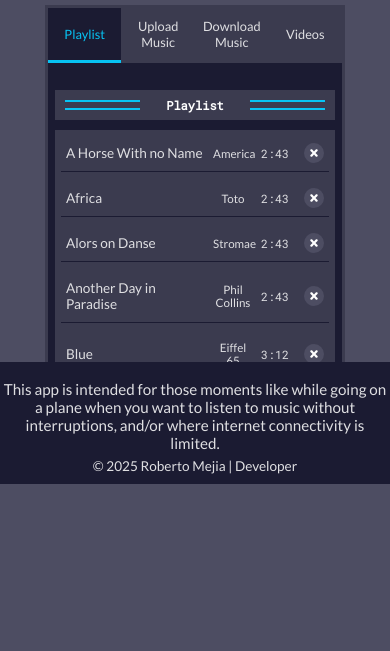
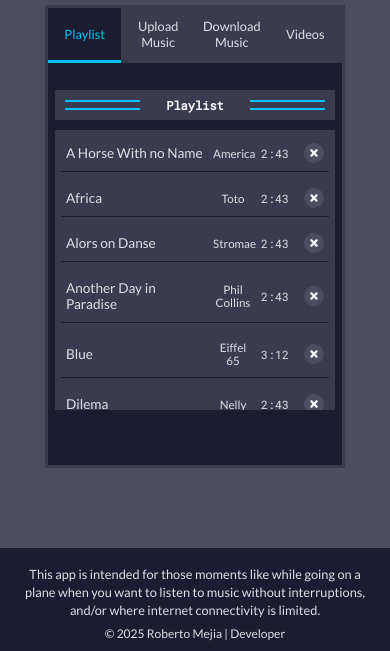
Before and after one commit to R7Mejia/Music-Player, a plain HTML site: page index.html in a window 390 px wide. Shown: the part 410-1061 px from the top of the page. Before the commit the page ends 958 px from the top, so only its background shows below. Drawn offline with Linux system fonts and the light colour scheme; a script that the page names is missing.

Commit message:
Fix Footer Visibility and Position

```diff
--- a/css/style.css
+++ b/css/style.css
@@ -86,7 +86,7 @@ ul {
   background-color: var(--background-color);
   border: 3px solid var(--foreground-color);
   min-height: 400px;
-  margin-bottom: 60px; /* Add space for footer */
+  margin-bottom: 20px;
 }
 
 .player-bar,
@@ -634,14 +634,17 @@ button:focus,
   text-align: center;
   padding: 18px 0 10px 0;
   font-size: 0.95rem;
-  position: fixed;
+  position: relative;
   left: 0;
-  bottom: -50px;
+  bottom: 0;
   z-index: 100;
+  margin-top: 40px;
 }
 
 .footer-description {
   margin-bottom: 6px;
+  padding: 0 20px;
+  line-height: 1.4;
 }
 
 .footer-copyright {
@@ -654,6 +657,8 @@ button:focus,
   border-radius: 3px;
   border: 1px solid var(--highlight-color);
   margin-left: 5px;
+  background-color: var(--background-color);
+  color: var(--primary-color);
 }
 
 #edit-copyright-btn,
@@ -666,6 +671,12 @@ button:focus,
   border-radius: 3px;
   padding: 2px 8px;
   cursor: pointer;
+}
+
+#edit-copyright-btn:hover,
+#save-copyright-btn:hover {
+  background: var(--highlight-color);
+  color: var(--background-color);
 }
 
 .settings-container {
@@ -738,7 +749,6 @@ button:focus,
     overflow-y: scroll;
     overflow-x: hidden;
     scrollbar-color: var(--background-color) var(--secondary-color);
-    scrollbar-width: thin;
   }
 
   #playlist-songs::-webkit-scrollbar {
@@ -844,4 +854,13 @@ button:focus,
     width: 60px;
     height: 45px;
   }
+
+  .footer-description {
+    font-size: 0.8rem;
+    padding: 0 15px;
+  }
+
+  .footer-copyright {
+    font-size: 0.75rem;
+  }
 }
```
